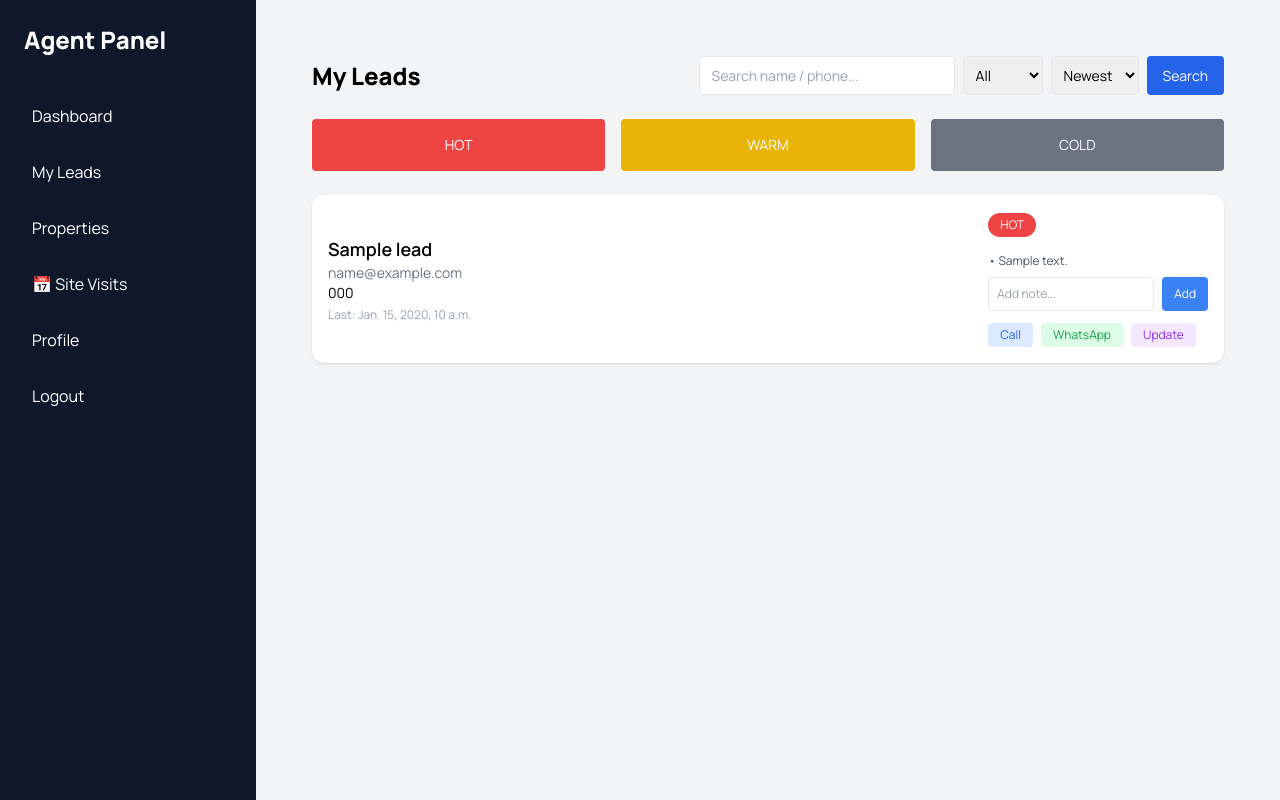
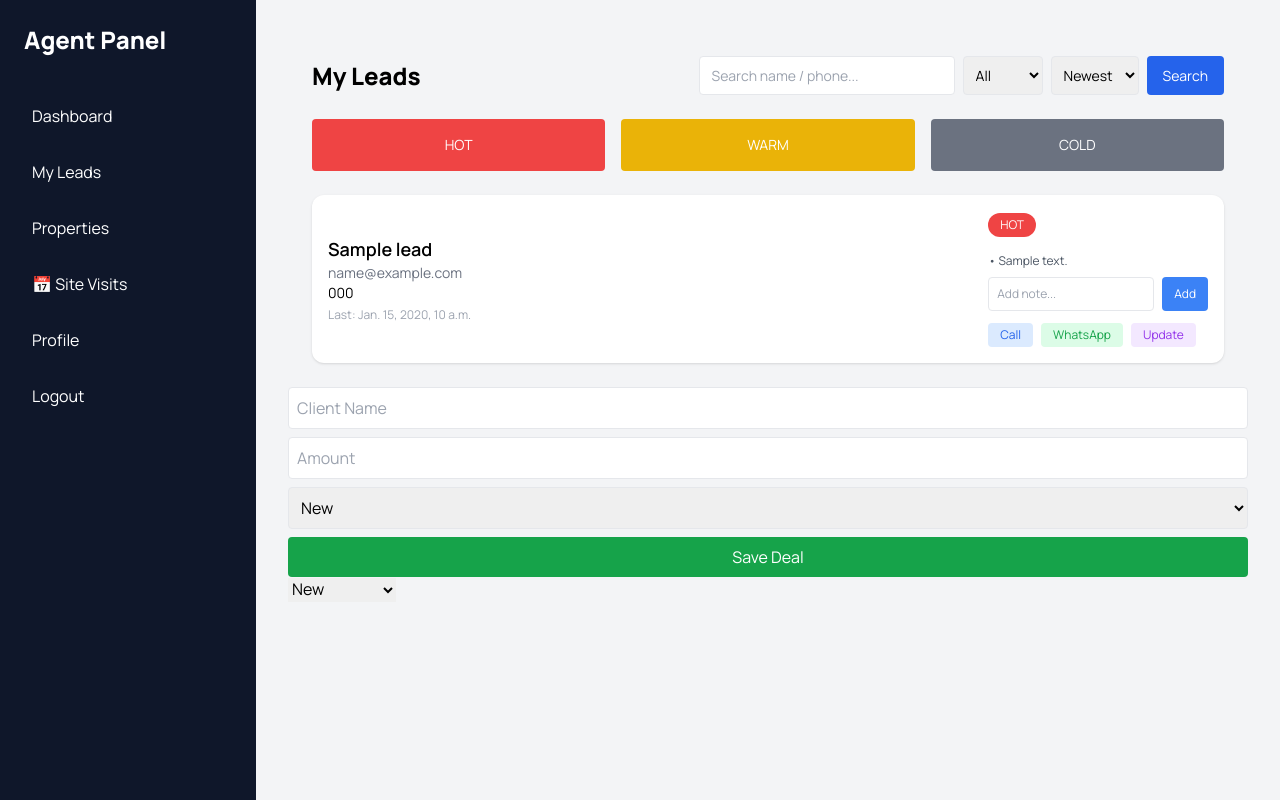
Before and after one commit to infotwinsaitech-dotcom/SmartRealty-SYSTEM, a Django app: page /agent-leads/ in a window 1280 px wide. Run offline with Django 5.2, Linux system fonts and the light colour scheme; a user stored in the database is signed in; tables that the repository leaves empty hold one stand-in row (values such as "Sample post"); data that the repository does not hold is empty; some libraries are stand-ins or nearby versions.

Commit message:
fixed procfile

```diff
--- a/core/models.py
+++ b/core/models.py
@@ -225,11 +225,36 @@ class Lead(models.Model):
 
 
 class Deal(models.Model):
+
+    STATUS_CHOICES = [
+        ('NEW', 'New'),
+        ('NEGOTIATION', 'Negotiation'),
+        ('BOOKED', 'Booked'),
+        ('CLOSED', 'Closed'),
+        ('FAILED', 'Failed'),
+    ]
+
     property = models.ForeignKey(Property, on_delete=models.CASCADE)
     client_name = models.CharField(max_length=100)
+
     amount = models.DecimalField(max_digits=12, decimal_places=2)
-    status = models.CharField(max_length=50)
+
+    status = models.CharField(
+        max_length=20,
+        choices=STATUS_CHOICES,
+        default='NEW'
+    )
+
     agent = models.ForeignKey(Agent, on_delete=models.CASCADE)
+
+    # 🔥 IMPORTANT (builder visibility)
+    builder = models.ForeignKey(
+        User,
+        on_delete=models.CASCADE,
+        null=True,
+        blank=True
+    )
+
     created_at = models.DateTimeField(auto_now_add=True)
 
 class Task(models.Model):
--- a/core/views.py
+++ b/core/views.py
@@ -566,11 +566,9 @@ def lead_management(request):
 @login_required
 def builder_dashboard(request):
 
-
-    #   # 👇 existing code...
-
+    # ===== MONTHLY REVENUE CHART =====
     monthly_data = (
-        Deal.objects.filter(status="closed")
+        Deal.objects.filter(builder=request.user, status="CLOSED")
         .annotate(month=ExtractMonth('created_at'))
         .values('month')
         .annotate(total=Sum('amount'))
@@ -582,63 +580,90 @@ def builder_dashboard(request):
 
     for item in monthly_data:
         chart_labels.append(calendar.month_abbr[item['month']])
-        chart_data.append(item['total'])
-
+        chart_data.append(float(item['total']))
+
+    # ===== BASIC STATS =====
     total_leads = Lead.objects.filter(builder=request.user).count()
-    active_deals = Deal.objects.filter(status="active").count()
-
-    total_revenue = Deal.objects.filter(status="closed").aggregate(
-        total=Sum('amount')
-    )['total'] or 0
-
-    closed_deals = Deal.objects.filter(status="closed").count()
-
+
+    active_deals = Deal.objects.filter(
+        builder=request.user,
+        status__in=["NEW", "NEGOTIATION", "BOOKED"]
+    ).count()
+
+    total_revenue = Deal.objects.filter(
+        builder=request.user,
+        status="CLOSED"
+    ).aggregate(total=Sum('amount'))['total'] or 0
+
+    closed_deals = Deal.objects.filter(
+        builder=request.user,
+        status="CLOSED"
+    ).count()
+
+    # ===== CONVERSION RATE =====
     conversion_rate = 0
     if total_leads > 0:
         conversion_rate = (closed_deals / total_leads) * 100
 
     # ===== ACTIVITY + TASK =====
-    activities = Activity.objects.order_by('-created_at')[:5]
-    tasks = Task.objects.order_by('-date', '-time')[:5]
+    activities = Activity.objects.filter().order_by('-created_at')[:5]
+    tasks = Task.objects.filter().order_by('-date', '-time')[:5]
+
+    # ===== DATE CALC =====
     today = date.today()
     start_of_month = today.replace(day=1)
+
     last_month_end = start_of_month - timedelta(days=1)
     last_month_start = last_month_end.replace(day=1)
 
-# Leads
-    current_leads = Lead.objects.filter(created_at__date__gte=start_of_month).count()
-    last_leads = Lead.objects.filter(created_at__date__range=[last_month_start, last_month_end]).count()
-
-    lead_growth = ((current_leads - last_leads) / last_leads * 100) if last_leads else 0
-
-# Deals
-    current_deals = Deal.objects.filter(created_at__date__gte=start_of_month).count()
-    last_deals = Deal.objects.filter(created_at__date__range=[last_month_start, last_month_end]).count()
-
-    deal_growth = ((current_deals - last_deals) / last_deals * 100) if last_deals else 0
-
-# Revenue
+    # ===== LEADS GROWTH =====
+    current_leads = Lead.objects.filter(
+        builder=request.user,
+        created_at__date__gte=start_of_month
+    ).count()
+
+    last_leads = Lead.objects.filter(
+        builder=request.user,
+        created_at__date__range=[last_month_start, last_month_end]
+    ).count()
+
+    lead_growth = ((current_leads - last_leads) / last_leads * 100) if last_leads > 0 else 0
+
+    # ===== DEALS GROWTH =====
+    current_deals = Deal.objects.filter(
+        builder=request.user,
+        created_at__date__gte=start_of_month
+    ).count()
+
+    last_deals = Deal.objects.filter(
+        builder=request.user,
+        created_at__date__range=[last_month_start, last_month_end]
+    ).count()
+
+    deal_growth = ((current_deals - last_deals) / last_deals * 100) if last_deals > 0 else 0
+
+    # ===== REVENUE GROWTH =====
     current_revenue = Deal.objects.filter(
-    status="closed",
-    created_at__date__gte=start_of_month
+        builder=request.user,
+        status="CLOSED",
+        created_at__date__gte=start_of_month
     ).aggregate(total=Sum('amount'))['total'] or 0
 
     last_revenue = Deal.objects.filter(
-        status="closed",
+        builder=request.user,
+        status="CLOSED",
         created_at__date__range=[last_month_start, last_month_end]
     ).aggregate(total=Sum('amount'))['total'] or 0
 
-    revenue_growth = ((current_revenue - last_revenue) / last_revenue * 100) if last_revenue else 0
-
-
-
-    # ===== LEAD SOURCES (dynamic) =====
-    total = Lead.objects.count()
-
-    search = Lead.objects.filter(source='search').count()
-    referral = Lead.objects.filter(source='referral').count()
-    social = Lead.objects.filter(source='social').count()
-    direct = Lead.objects.filter(source='direct').count()
+    revenue_growth = ((current_revenue - last_revenue) / last_revenue * 100) if last_revenue > 0 else 0
+
+    # ===== LEAD SOURCES =====
+    total = Lead.objects.filter(builder=request.user).count()
+
+    search = Lead.objects.filter(builder=request.user, source='search').count()
+    referral = Lead.objects.filter(builder=request.user, source='referral').count()
+    social = Lead.objects.filter(builder=request.user, source='social').count()
+    direct = Lead.objects.filter(builder=request.user, source='direct').count()
 
     lead_sources = {
         "search": (search / total * 100) if total else 0,
@@ -647,25 +672,29 @@ def builder_dashboard(request):
         "direct": (direct / total * 100) if total else 0,
     }
 
-    # ===== CONTEXT =====
+    # ===== DEAL LIST (SHOW IN UI) =====
+    deals = Deal.objects.filter(builder=request.user).order_by('-created_at')
+
+    # ===== FINAL CONTEXT =====
     context = {
         "total_leads": total_leads,
         "active_deals": active_deals,
         "total_revenue": total_revenue,
-        "conversion_rate": conversion_rate,
+        "conversion_rate": round(conversion_rate, 2),
+
         "activities": activities,
         "tasks": tasks,
 
-        "lead_growth": lead_growth,
-        "deal_growth": deal_growth,
-        "revenue_growth": revenue_growth,
+        "lead_growth": round(lead_growth, 2),
+        "deal_growth": round(deal_growth, 2),
+        "revenue_growth": round(revenue_growth, 2),
 
         "lead_sources": lead_sources,
 
-        "start_date": date.today().replace(day=1),
-        "end_date": date.today(),
         "chart_labels": json.dumps(chart_labels),
         "chart_data": json.dumps(chart_data),
+
+        "deals": deals,
     }
 
     return render(request, "builder/dashboard.html", context)
@@ -1845,3 +1874,29 @@ def whatsapp_bot(request):
 
         resp.message(reply)
         return HttpResponse(str(resp), content_type="application/xml")
+
+def add_deal(request):
+    if request.method == "POST":
+
+        property_id = request.POST.get('property_id')
+
+        agent = request.user.agent_profile
+        builder = agent.builder
+
+        Deal.objects.create(
+            property_id=property_id,
+            client_name=request.POST.get('client_name'),
+            amount=request.POST.get('amount'),
+            status=request.POST.get('status'),
+            agent=agent,
+            builder=builder  # 🔥 LINK
+        )
+
+        return redirect('agent_leads')
+def update_deal(request, id):
+    deal = Deal.objects.get(id=id)
+
+    deal.status = request.POST.get('status')
+    deal.save()
+
+    return redirect('agent_leads')
--- a/frontend/templates/agent/agent_leads.html
+++ b/frontend/templates/agent/agent_leads.html
@@ -140,6 +140,43 @@
     {% endfor %}
 </p>
 {% endif %}
+
+<form method="POST" action="{% url 'add_deal' %}">
+{% csrf_token %}
+
+<input type="hidden" name="property_id" value="{{ property.id }}">
+
+<input name="client_name" placeholder="Client Name"
+class="border p-2 rounded w-full mb-2">
+
+<input name="amount" placeholder="Amount"
+class="border p-2 rounded w-full mb-2">
+
+<select name="status" class="border p-2 rounded w-full mb-2">
+    <option value="NEW">New</option>
+    <option value="NEGOTIATION">Negotiation</option>
+    <option value="BOOKED">Booked</option>
+    <option value="CLOSED">Closed</option>
+    <option value="FAILED">Failed</option>
+</select>
+
+<button class="bg-green-600 text-white px-4 py-2 rounded w-full">
+    Save Deal
+</button>
+
+</form>
+<form method="POST" action="{% url 'update_deal' deal.id %}">
+{% csrf_token %}
+
+<select name="status" onchange="this.form.submit()">
+    <option value="NEW">New</option>
+    <option value="NEGOTIATION">Negotiation</option>
+    <option value="BOOKED">Booked</option>
+    <option value="CLOSED">Closed</option>
+    <option value="FAILED">Failed</option>
+</select>
+
+</form>
 <script>
 function addNote(leadId) {
     let input = document.getElementById("note-input-" + leadId);
```
Also changed, not shown: frontend/templates/builder/dashboard.html (+27 -0 lines).
